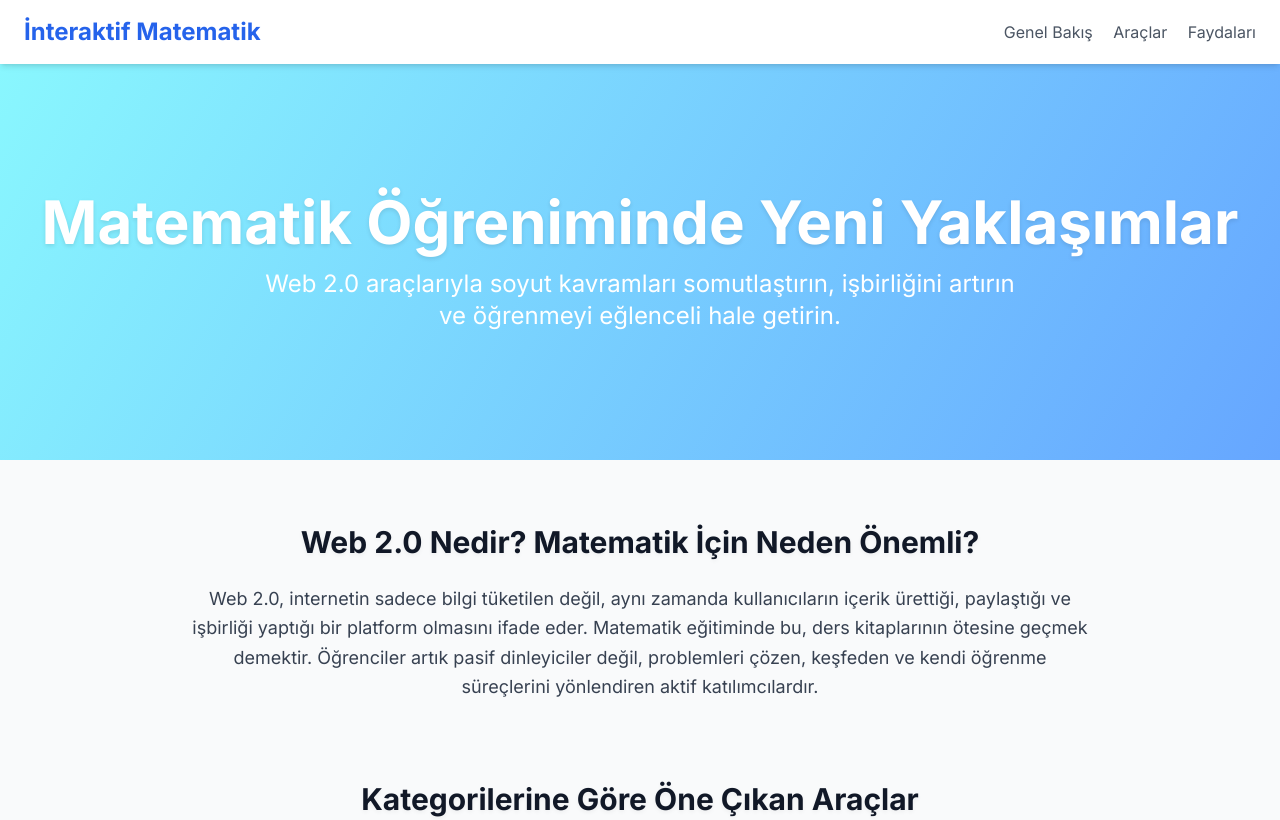
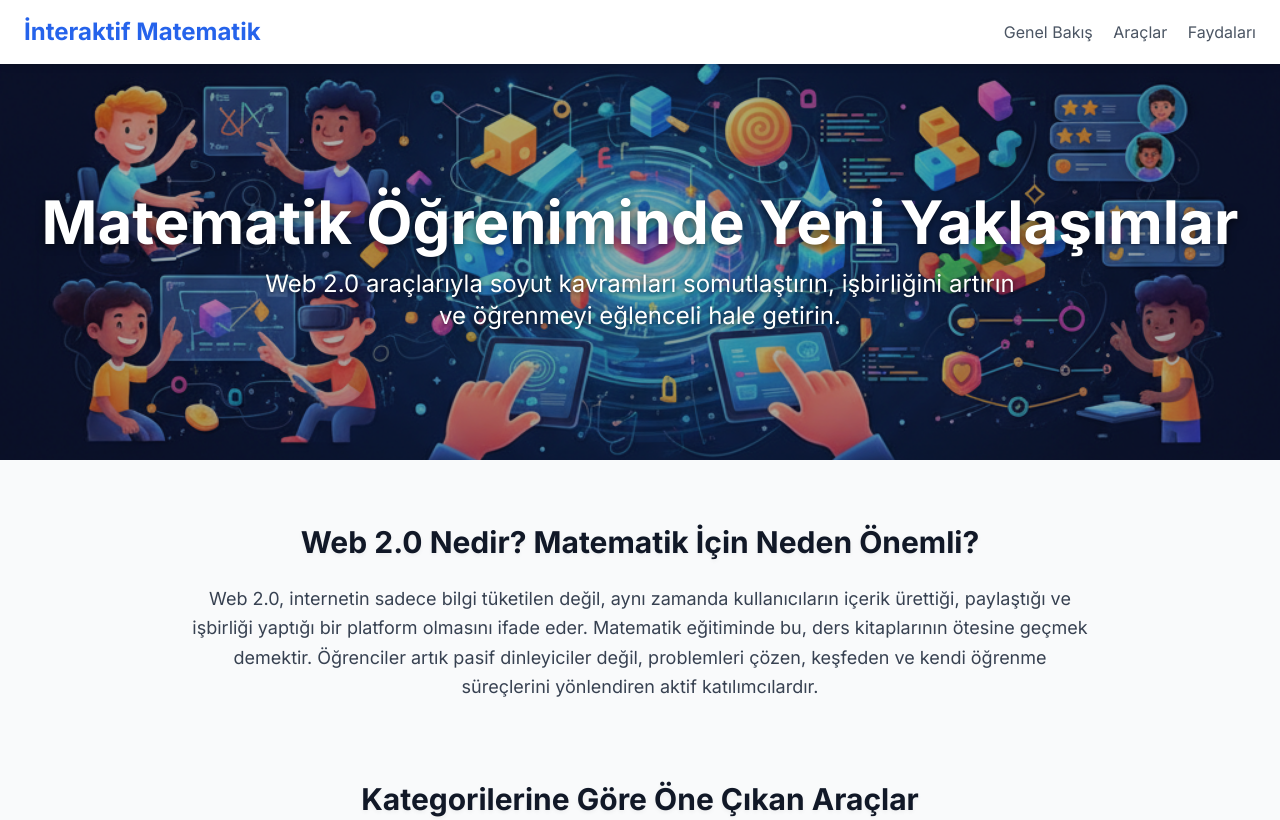
Before and after one commit to k-kaya/int-mat, a plain HTML site: page index.html in a window 1280 px wide. Shown: the top 820 px of the page. Drawn offline with nearby package versions, Linux system fonts and the light colour scheme.

Commit message:
Update index.html

```diff
--- a/index.html
+++ b/index.html
@@ -4,10 +4,8 @@
     <meta charset="UTF-8">
     <meta name="viewport" content="width=device-width, initial-scale=1.0">
     <title>Matematik Eğitiminde Web 2.0 Araçları</title>
-    <!-- Tailwind CSS -->
-    <script src="https://cdn.tailwindcss.com"></script>
-    <!-- Google Font: Inter -->
-    <link rel="preconnect" href="https://fonts.googleapis.com">
+    <!-- Tailwind CSS --><script src="https://cdn.tailwindcss.com"></script>
+    <!-- Google Font: Inter --><link rel="preconnect" href="https://fonts.googleapis.com">
     <link rel="preconnect" href="https://fonts.gstatic.com" crossorigin>
     <link href="https://fonts.googleapis.com/css2?family=Inter:wght@400;500;600;700&display=swap" rel="stylesheet">
     <style>
@@ -28,20 +26,36 @@
             transform: translateY(-5px);
             box-shadow: 0 10px 15px -3px rgba(0, 0, 0, 0.1), 0 4px 6px -2px rgba(0, 0, 0, 0.05);
         }
-        /* Hero bölümü için yumuşak bir gradient */
-        .hero-gradient {
-            background: linear-gradient(135deg, #f5f7fa 0%, #c3cfe2 100%);
+        /* Hero bölümü için arka plan görseli */
+        .hero-section-bg {
+            background-image: url('https://github.com/k-kaya/int-mat/blob/main/src/kapak.png?raw=true'); /* ?raw=true ekledim */
+            background-size: cover; /* Görselin alanı kaplamasını sağlar */
+            background-position: center; /* Görseli ortalar */
+            background-repeat: no-repeat; /* Görselin tekrar etmesini engeller */
+            position: relative;
+            color: white; /* Metin rengini beyaz yap */
+            text-shadow: 0 2px 8px rgba(0,0,0,0.6); /* Metin okunabilirliğini artırır */
         }
-        /* Alternatif bir hero gradient (daha canlı) */
-        .hero-gradient-vibrant {
-             background: linear-gradient(120deg, #89f7fe 0%, #66a6ff 100%);
+        /* Görselin üzerine gelen içeriğin daha iyi görünmesi için bir overlay */
+        .hero-section-bg::before {
+            content: '';
+            position: absolute;
+            top: 0;
+            left: 0;
+            right: 0;
+            bottom: 0;
+            background: rgba(0, 0, 0, 0.3); /* Hafif karartma */
+            z-index: 1; /* İçeriğin arkasında kalmasını sağlar */
+        }
+        .hero-section-content {
+            position: relative;
+            z-index: 2; /* İçeriğin overlay'in önünde olmasını sağlar */
         }
     </style>
 </head>
 <body class="bg-gray-50 text-gray-800">
 
-    <!-- Header -->
-    <header class="bg-white shadow-md sticky top-0 z-50">
+    <!-- Header --><header class="bg-white shadow-md sticky top-0 z-50">
         <nav class="container mx-auto px-6 py-4 flex justify-between items-center">
             <div class="text-2xl font-bold text-blue-600">
                 İnteraktif Matematik
@@ -54,40 +68,34 @@
         </nav>
     </header>
 
-    <!-- Hero Section -->
-    <section class="hero-gradient-vibrant text-white py-20 md:py-32">
-        <div class="container mx-auto px-6 text-center">
-            <h1 class="text-4xl md:text-6xl font-bold mb-4 section-title" style="text-shadow: 0 2px 4px rgba(0,0,0,0.1);">
+    <!-- Hero Section --><section class="hero-section-bg py-20 md:py-32">
+        <div class="container mx-auto px-6 text-center hero-section-content">
+            <h1 class="text-4xl md:text-6xl font-bold mb-4 section-title" style="text-shadow: 0 2px 8px rgba(0,0,0,0.6);">
                 Matematik Öğreniminde Yeni Yaklaşımlar
             </h1>
-            <p class="text-xl md:text-2xl font-light max-w-3xl mx-auto">
+            <p class="text-xl md:text-2xl font-light max-w-3xl mx-auto" style="text-shadow: 0 1px 4px rgba(0,0,0,0.6);">
                 Web 2.0 araçlarıyla soyut kavramları somutlaştırın, işbirliğini artırın ve öğrenmeyi eğlenceli hale getirin.
             </p>
         </div>
     </section>
 
-    <!-- Ana İçerik -->
-    <main class="container mx-auto px-6 py-16">
+    <!-- Ana İçerik --><main class="container mx-auto px-6 py-16">
 
-        <!-- Genel Bakış Bölümü -->
-        <section id="overview" class="mb-20 scroll-mt-20">
+        <!-- Genel Bakış Bölümü --><section id="overview" class="mb-20 scroll-mt-20">
             <h2 class="text-3xl font-bold text-center text-gray-900 mb-6 section-title">Web 2.0 Nedir? Matematik İçin Neden Önemli?</h2>
             <p class="text-lg text-gray-700 max-w-4xl mx-auto text-center leading-relaxed">
                 Web 2.0, internetin sadece bilgi tüketilen değil, aynı zamanda kullanıcıların içerik ürettiği, paylaştığı ve işbirliği yaptığı bir platform olmasını ifade eder. Matematik eğitiminde bu, ders kitaplarının ötesine geçmek demektir. Öğrenciler artık pasif dinleyiciler değil, problemleri çözen, keşfeden ve kendi öğrenme süreçlerini yönlendiren aktif katılımcılardır.
             </p>
         </section>
 
-        <!-- Araçlar Bölümü -->
-        <section id="tools" class="mb-20 scroll-mt-20">
+        <!-- Araçlar Bölümü --><section id="tools" class="mb-20 scroll-mt-20">
             <h2 class="text-3xl font-bold text-center text-gray-900 mb-12 section-title">Kategorilerine Göre Öne Çıkan Araçlar</h2>
 
-            <!-- Kategori: İnteraktif Görselleştirme ve Keşif -->
-            <div class="mb-12">
+            <!-- Kategori: İnteraktif Görselleştirme ve Keşif --><div class="mb-12">
                 <h3 class="text-2xl font-semibold text-blue-700 mb-6 border-l-4 border-blue-500 pl-4">1. İnteraktif Görselleştirme ve Keşif</h3>
                 <div class="grid md:grid-cols-2 lg:grid-cols-3 gap-8">
 
-                    <!-- Tool Card: GeoGebra -->
-                    <div class="tool-card bg-white rounded-xl shadow-lg overflow-hidden flex flex-col">
+                    <!-- Tool Card: GeoGebra --><div class="tool-card bg-white rounded-xl shadow-lg overflow-hidden flex flex-col">
                         <div class="p-6">
                             <h4 class="text-xl font-bold text-gray-900 mb-2">GeoGebra</h4>
                             <p class="text-gray-600 mb-4">
@@ -100,8 +108,7 @@
                         </div>
                     </div>
 
-                    <!-- Tool Card: Desmos -->
-                    <div class="tool-card bg-white rounded-xl shadow-lg overflow-hidden flex flex-col">
+                    <!-- Tool Card: Desmos --><div class="tool-card bg-white rounded-xl shadow-lg overflow-hidden flex flex-col">
                         <div class="p-6">
                             <h4 class="text-xl font-bold text-gray-900 mb-2">Desmos</h4>
                             <p class="text-gray-600 mb-4">
@@ -114,8 +121,7 @@
                         </div>
                     </div>
 
-                    <!-- Tool Card: Phet Simulations -->
-                    <div class="tool-card bg-white rounded-xl shadow-lg overflow-hidden flex flex-col">
+                    <!-- Tool Card: Phet Simulations --><div class="tool-card bg-white rounded-xl shadow-lg overflow-hidden flex flex-col">
                         <div class="p-6">
                             <h4 class="text-xl font-bold text-gray-900 mb-2">PhET Simülasyonları</h4>
                             <p class="text-gray-600 mb-4">
@@ -131,13 +137,11 @@
                 </div>
             </div>
 
-            <!-- Kategori: Oyunlaştırma ve Alıştırma -->
-            <div class="mb-12">
+            <!-- Kategori: Oyunlaştırma ve Alıştırma --><div class="mb-12">
                 <h3 class="text-2xl font-semibold text-green-700 mb-6 border-l-4 border-green-500 pl-4">2. Oyunlaştırma ve Alıştırma</h3>
                 <div class="grid md:grid-cols-2 lg:grid-cols-3 gap-8">
 
-                    <!-- Tool Card: Kahoot! -->
-                    <div class="tool-card bg-white rounded-xl shadow-lg overflow-hidden flex flex-col">
+                    <!-- Tool Card: Kahoot! --><div class="tool-card bg-white rounded-xl shadow-lg overflow-hidden flex flex-col">
                         <div class="p-6">
                             <h4 class="text-xl font-bold text-gray-900 mb-2">Kahoot!</h4>
                             <p class="text-gray-600 mb-4">
@@ -150,8 +154,7 @@
                         </div>
                     </div>
 
-                    <!-- Tool Card: Quizizz -->
-                    <div class="tool-card bg-white rounded-xl shadow-lg overflow-hidden flex flex-col">
+                    <!-- Tool Card: Quizizz --><div class="tool-card bg-white rounded-xl shadow-lg overflow-hidden flex flex-col">
                         <div class="p-6">
                             <h4 class="text-xl font-bold text-gray-900 mb-2">Quizizz</h4>
                             <p class="text-gray-600 mb-4">
@@ -164,8 +167,7 @@
                         </div>
                     </div>
 
-                    <!-- Tool Card: Khan Academy -->
-                    <div class="tool-card bg-white rounded-xl shadow-lg overflow-hidden flex flex-col">
+                    <!-- Tool Card: Khan Academy --><div class="tool-card bg-white rounded-xl shadow-lg overflow-hidden flex flex-col">
                         <div class="p-6">
                             <h4 class="text-xl font-bold text-gray-900 mb-2">Khan Academy (Khan Akademi)</h4>
                             <p class="text-gray-600 mb-4">
@@ -180,13 +182,11 @@
                 </div>
             </div>
 
-            <!-- Kategori: İşbirlikçi Çalışma ve Problem Çözme -->
-            <div class="mb-12">
+            <!-- Kategori: İşbirlikçi Çalışma ve Problem Çözme --><div class="mb-12">
                 <h3 class="text-2xl font-semibold text-purple-700 mb-6 border-l-4 border-purple-500 pl-4">3. İşbirlikçi Çalışma ve Problem Çözme</h3>
                 <div class="grid md:grid-cols-2 lg:grid-cols-3 gap-8">
 
-                    <!-- Tool Card: Miro -->
-                    <div class="tool-card bg-white rounded-xl shadow-lg overflow-hidden flex flex-col">
+                    <!-- Tool Card: Miro --><div class="tool-card bg-white rounded-xl shadow-lg overflow-hidden flex flex-col">
                         <div class="p-6">
                             <h4 class="text-xl font-bold text-gray-900 mb-2">Miro</h4>
                             <p class="text-gray-600 mb-4">
@@ -199,8 +199,7 @@
                         </div>
                     </div>
 
-                    <!-- Tool Card: Google Jamboard -->
-                    <div class="tool-card bg-white rounded-xl shadow-lg overflow-hidden flex flex-col">
+                    <!-- Tool Card: Google Jamboard --><div class="tool-card bg-white rounded-xl shadow-lg overflow-hidden flex flex-col">
                         <div class="p-6">
                             <h4 class="text-xl font-bold text-gray-900 mb-2">Google Jamboard</h4>
                             <p class="text-gray-600 mb-4">
@@ -213,8 +212,7 @@
                         </div>
                     </div>
 
-                    <!-- Tool Card: Edpuzzle -->
-                    <div class="tool-card bg-white rounded-xl shadow-lg overflow-hidden flex flex-col">
+                    <!-- Tool Card: Edpuzzle --><div class="tool-card bg-white rounded-xl shadow-lg overflow-hidden flex flex-col">
                         <div class="p-6">
                             <h4 class="text-xl font-bold text-gray-900 mb-2">Edpuzzle</h4>
                             <p class="text-gray-600 mb-4">
@@ -231,16 +229,14 @@
 
         </section>
 
-        <!-- Faydaları Bölümü -->
-        <section id="benefits" class="scroll-mt-20 bg-white rounded-xl shadow-xl p-10 md:p-16 border border-gray-100">
+        <!-- Faydaları Bölümü --><section id="benefits" class="scroll-mt-20 bg-white rounded-xl shadow-xl p-10 md:p-16 border border-gray-100">
             <h2 class="text-3xl font-bold text-center text-gray-900 mb-12 section-title">Matematik Öğretiminde Sağladığı Faydalar</h2>
             <div class="grid md:grid-cols-2 gap-x-12 gap-y-8">
 
                 <div class="flex items-start space-x-4">
                     <div class="flex-shrink-0">
                         <span class="flex items-center justify-center h-12 w-12 rounded-full bg-blue-100 text-blue-600">
-                            <!-- SVG ikonu: Göz -->
-                            <svg class="w-6 h-6" fill="none" stroke="currentColor" viewBox="0 0 24 24" xmlns="http://www.w3.org/2000/svg"><path stroke-linecap="round" stroke-linejoin="round" stroke-width="2" d="M15 12a3 3 0 11-6 0 3 3 0 016 0z"></path><path stroke-linecap="round" stroke-linejoin="round" stroke-width="2" d="M2.458 12C3.732 7.943 7.523 5 12 5c4.478 0 8.268 2.943 9.542 7-1.274 4.057-5.064 7-9.542 7-4.477 0-8.268-2.943-9.542-7z"></path></svg>
+                            <!-- SVG ikonu: Göz --><svg class="w-6 h-6" fill="none" stroke="currentColor" viewBox="0 0 24 24" xmlns="http://www.w3.org/2000/svg"><path stroke-linecap="round" stroke-linejoin="round" stroke-width="2" d="M15 12a3 3 0 11-6 0 3 3 0 016 0z"></path><path stroke-linecap="round" stroke-linejoin="round" stroke-width="2" d="M2.458 12C3.732 7.943 7.523 5 12 5c4.478 0 8.268 2.943 9.542 7-1.274 4.057-5.064 7-9.542 7-4.477 0-8.268-2.943-9.542-7z"></path></svg>
                         </span>
                     </div>
                     <div>
@@ -252,8 +248,7 @@
                 <div class="flex items-start space-x-4">
                     <div class="flex-shrink-0">
                         <span class="flex items-center justify-center h-12 w-12 rounded-full bg-green-100 text-green-600">
-                            <!-- SVG ikonu: Kullanıcılar -->
-                            <svg class="w-6 h-6" fill="none" stroke="currentColor" viewBox="0 0 24 24" xmlns="http://www.w3.org/2000/svg"><path stroke-linecap="round" stroke-linejoin="round" stroke-width="2" d="M17 20h5v-2a3 3 0 00-5.356-2.874M15 15H9a3 3 0 00-3 3v2h12v-2a3 3 0 00-1.243-2.396M12 9a3 3 0 100-6 3 3 0 000 6zM3 20v-2a3 3 0 015.356-2.874M3 15H2a3 3 0 00-3 3v2h3v-2a3 3 0 00-1-2.47z"></path></svg>
+                            <!-- SVG ikonu: Kullanıcılar --><svg class="w-6 h-6" fill="none" stroke="currentColor" viewBox="0 0 24 24" xmlns="http://www.w3.org/2000/svg"><path stroke-linecap="round" stroke-linejoin="round" stroke-width="2" d="M17 20h5v-2a3 3 0 00-5.356-2.874M15 15H9a3 3 0 00-3 3v2h12v-2a3 3 0 00-1.243-2.396M12 9a3 3 0 100-6 3 3 0 000 6zM3 20v-2a3 3 0 015.356-2.874M3 15H2a3 3 0 00-3 3v2h3v-2a3 3 0 00-1-2.47z"></path></svg>
                         </span>
                     </div>
                     <div>
@@ -265,8 +260,7 @@
                 <div class="flex items-start space-x-4">
                     <div class="flex-shrink-0">
                         <span class="flex items-center justify-center h-12 w-12 rounded-full bg-purple-100 text-purple-600">
-                            <!-- SVG ikonu: Zeka -->
-                            <svg class="w-6 h-6" fill="none" stroke="currentColor" viewBox="0 0 24 24" xmlns="http://www.w3.org/2000/svg"><path stroke-linecap="round" stroke-linejoin="round" stroke-width="2" d="M9.75 17L9 20l-1 1h8l-1-1-.75-3M3 13h18M5 17h14a2 2 0 002-2V5a2 2 0 00-2-2H5a2 2 0 00-2 2v10a2 2 0 002 2z"></path></svg>
+                            <!-- SVG ikonu: Zeka --><svg class="w-6 h-6" fill="none" stroke="currentColor" viewBox="0 0 24 24" xmlns="http://www.w3.org/2000/svg"><path stroke-linecap="round" stroke-linejoin="round" stroke-width="2" d="M9.75 17L9 20l-1 1h8l-1-1-.75-3M3 13h18M5 17h14a2 2 0 002-2V5a2 2 0 00-2-2H5a2 2 0 00-2 2v10a2 2 0 002 2z"></path></svg>
                         </span>
                     </div>
                     <div>
@@ -278,8 +272,7 @@
                 <div class="flex items-start space-x-4">
                     <div class="flex-shrink-0">
                         <span class="flex items-center justify-center h-12 w-12 rounded-full bg-yellow-100 text-yellow-600">
-                            <!-- SVG ikonu: Kupa -->
-                            <svg class="w-6 h-6" fill="none" stroke="currentColor" viewBox="0 0 24 24" xmlns="http://www.w3.org/2000/svg"><path stroke-linecap="round" stroke-linejoin="round" stroke-width="2" d="M9 12l2 2 4-4m5.618-4.016A11.955 11.955 0 0112 2C6.477 2 2 6.477 2 12s4.477 10 10 10 10-4.477 10-10c0-2.618-.954-4.997-2.571-6.848l-2.843 2.843m0 0a3.001 3.001 0 00-4.242 0 3.001 3.001 0 000 4.242M12 12l4.243 4.243"></path></svg>
+                            <!-- SVG ikonu: Kupa --><svg class="w-6 h-6" fill="none" stroke="currentColor" viewBox="0 0 24 24" xmlns="http://www.w3.org/2000/svg"><path stroke-linecap="round" stroke-linejoin="round" stroke-width="2" d="M9 12l2 2 4-4m5.618-4.016A11.955 11.955 0 0112 2C6.477 2 2 6.477 2 12s4.477 10 10 10 10-4.477 10-10c0-2.618-.954-4.997-2.571-6.848l-2.843 2.843m0 0a3.001 3.001 0 00-4.242 0 3.001 3.001 0 000 4.242M12 12l4.243 4.243"></path></svg>
                         </span>
                     </div>
                     <div>
@@ -293,10 +286,9 @@
 
     </main>
 
-    <!-- Footer -->
-    <footer class="bg-gray-800 text-gray-300 py-10 mt-16">
+    <!-- Footer --><footer class="bg-gray-800 text-gray-300 py-10 mt-16">
         <div class="container mx-auto px-6 text-center">
-            <p>&copy; 2025 Matematik 2.0. Tüm hakları saklıdır.</p>
+            <p>&copy; 2025 İnteraktif Matematik. Tüm hakları saklıdır.</p>
             <p class="text-sm text-gray-500 mt-2">Bu sayfa, matematik eğitimini desteklemek amacıyla hazırlanmıştır.</p>
         </div>
     </footer>
```
